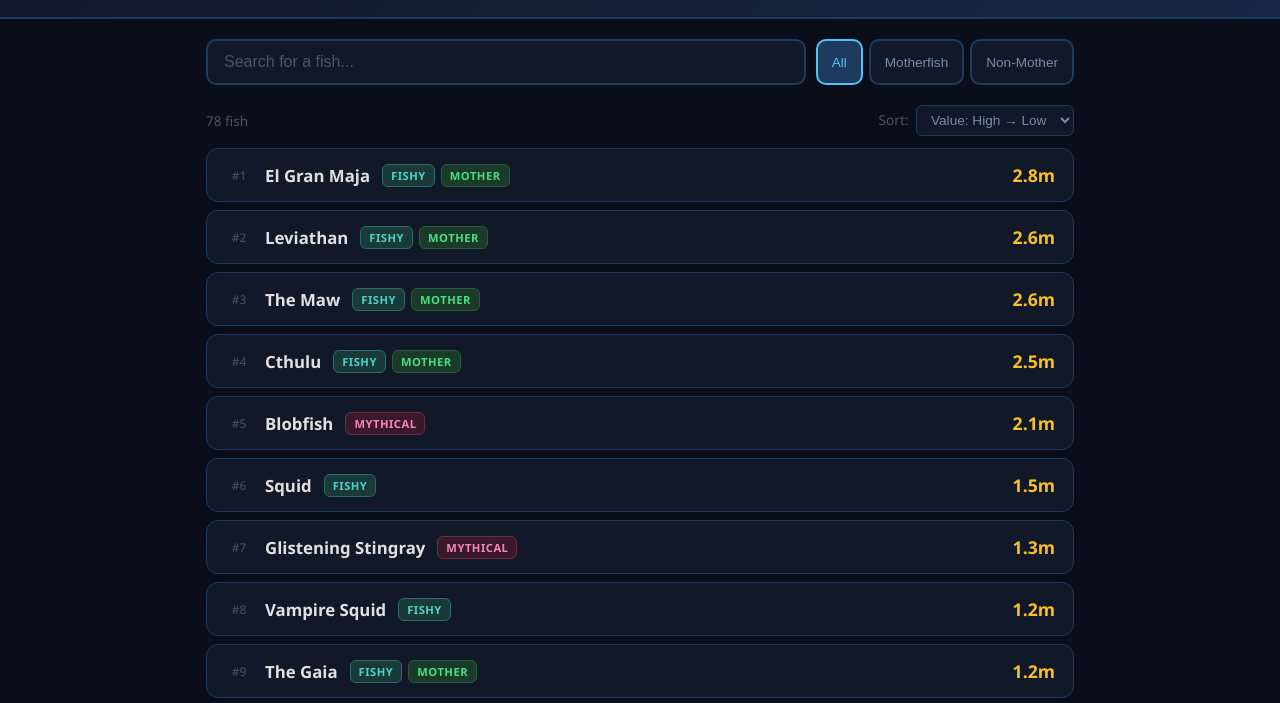
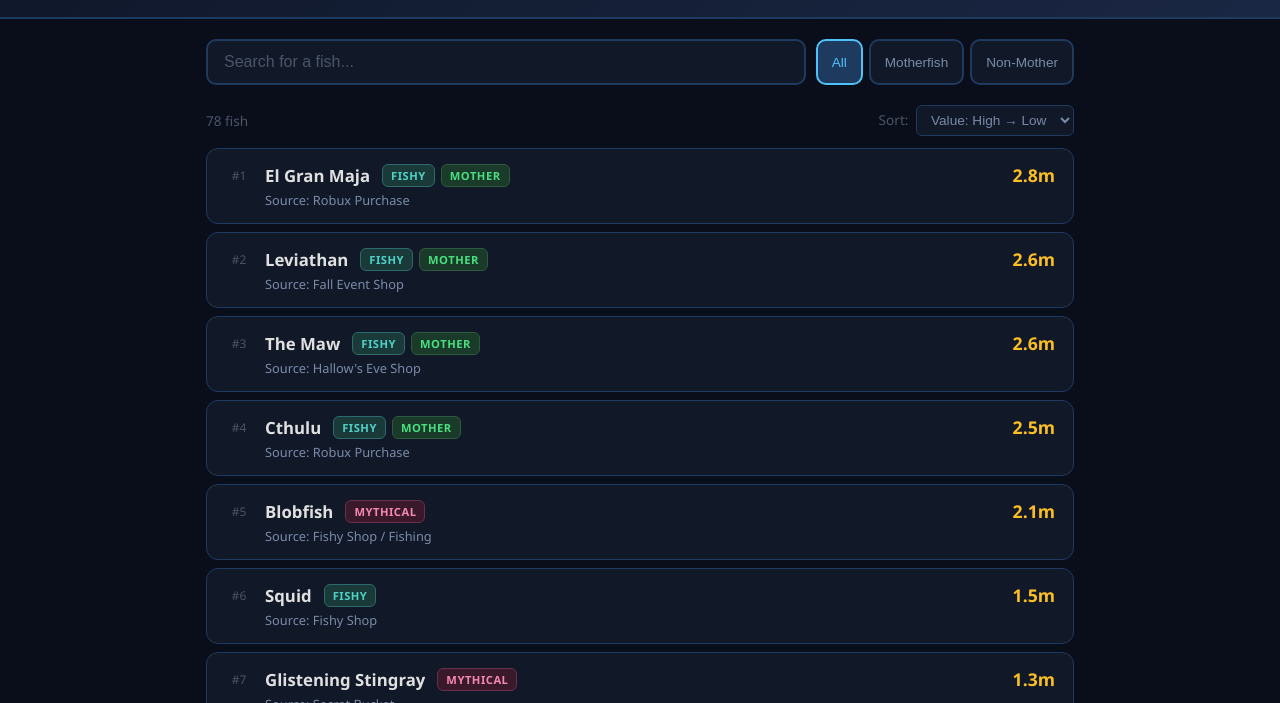
Before and after one commit to GurkiritSingh/fishy-guide, a plain HTML site: page index.html in a window 1280 px wide. Shown: the part 95-798 px from the top of the page. Drawn offline with Linux system fonts and the light colour scheme.

Commit message:
Show source on main card

```diff
--- a/index.html
+++ b/index.html
@@ -211,6 +211,14 @@
             font-weight: 700;
             font-size: 1.1rem;
             color: #fbbf24;
+        }
+
+        .fish-source {
+            font-size: 0.8rem;
+            color: #7a8ba8;
+            grid-column: 1 / -1;
+            padding-left: 40px;
+            margin-top: -4px;
         }
 
         .fish-details {
@@ -441,6 +449,7 @@ function render() {
             <div class="fish-value">
                 <span class="amount">${formatValue(f.baseValue)}</span>
             </div>
+            <div class="fish-source">Source: ${f.source}</div>
             <div class="fish-details">
                 <div class="detail-item">
                     <span class="detail-label">Base Value</span>
```
